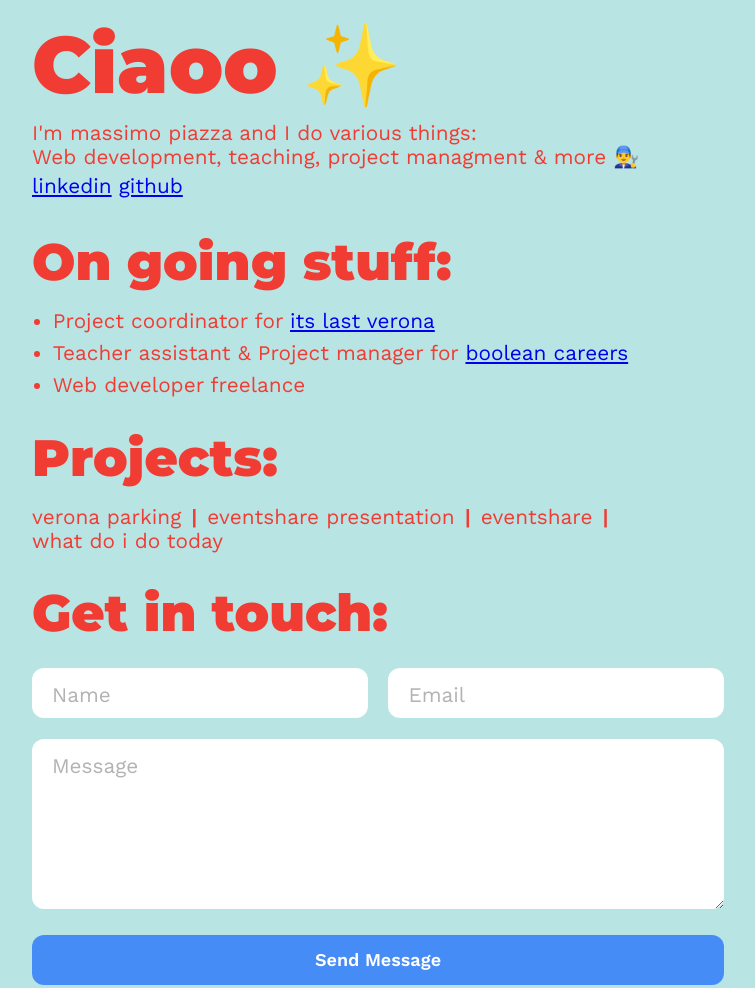
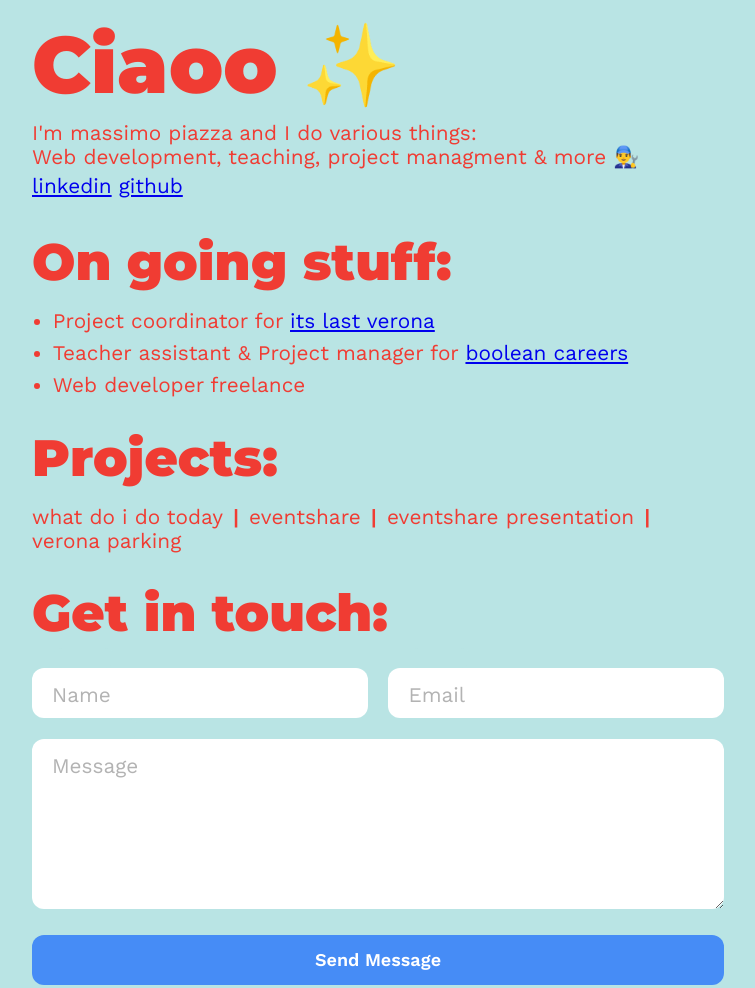
Before and after one commit to macs-massimopiazza/massimopiazza.com-lite, an Eleventy site: page src/index.njk in a window 1280 px wide. Shown: the whole page, without its empty margins (262-1017 px from the left). Built offline with nearby package versions, Linux system fonts and the light colour scheme; Eleventy itself is replaced by a stand-in of ours; files that its build step writes are made by us from their sources.

Commit message:
order projects by date desc

```diff
--- a/src/_includes/sections/projects.njk
+++ b/src/_includes/sections/projects.njk
@@ -1,7 +1,7 @@
 <section id="projects">
     <h3>Projects:</h3>
     <div class="projects-wrapper">
-        {%- for project in collections.projects -%}
+        {%- for project in collections.projects | reverse -%}
         <div class="project">
             <a
             href="{% if project.data.link !== '-' %}{{ project.data.link }}{% elif project.data.file !== '-' %}{{ project.data.file }}{% else %}#{% endif %}"
```
